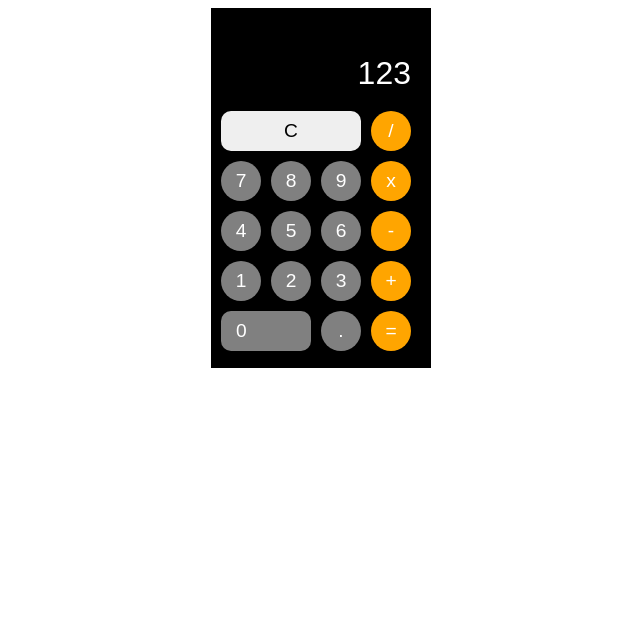
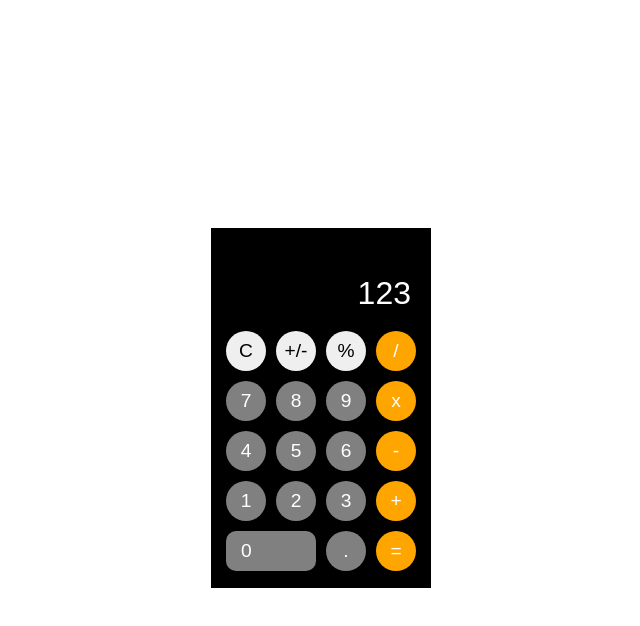
Before and after one commit to phelpsie/Calculator, a plain HTML site: page index.html in a window 1280 px wide. Shown: the whole page, without its empty margins (319-959 px from the left). Drawn offline with Linux system fonts and the light colour scheme.

Commit message:
Center buttons within button div, add +/- & % btns

```diff
--- a/index.html
+++ b/index.html
@@ -8,12 +8,15 @@
     <title>Calculator</title>
 </head>
 <body>
+    <div class="position-div">
         <div class="calculator-body">
             <div class="display">
                 123
             </div>
             <div class="buttons-div">
                 <button class="clear">C</button>
+                <button class="plus-minus">+/-</button>
+                <button class="percent">%</button>
                 <button class="divide operator">/</button>
                 <button class="7 num">7</button>
                 <button class="8 num">8</button>
@@ -32,5 +35,6 @@
                 <button class="equals operator">=</button>
             </div>
         </div>
+    </div>
 </body>
 </html>
--- a/style.css
+++ b/style.css
@@ -1,7 +1,19 @@
+html,body {
+    height:100%;
+    min-height:100%;
+    max-height:100%;
+  }
+
 body {
     display: flex;
     justify-content: center;
     font-family: Arial, Helvetica, sans-serif;
+}
+
+.position-div {
+    display: flex;
+    justify-content: center;
+    align-items: center;
 }
 
 .calculator-body {
@@ -28,7 +40,7 @@ body {
 
 .buttons-div {
     display: flex;
-    justify-content: flex-start;
+    justify-content: center;
     align-items: center;
     flex-wrap: wrap;
     gap: 10px;
@@ -41,11 +53,6 @@ button {
     border: 0px;
     font-size: larger;
     color: white;
-}
-
-button.clear {
-    border-radius: 10px;
-    width: 140px;
 }
 
 .operator {
@@ -63,6 +70,6 @@ button.clear {
     padding-left: 15px;
 }
 
-.clear {
+.clear, .plus-minus, .percent {
     color: black;
 }
```
Lines whose indentation alone changed are shown as unchanged.
